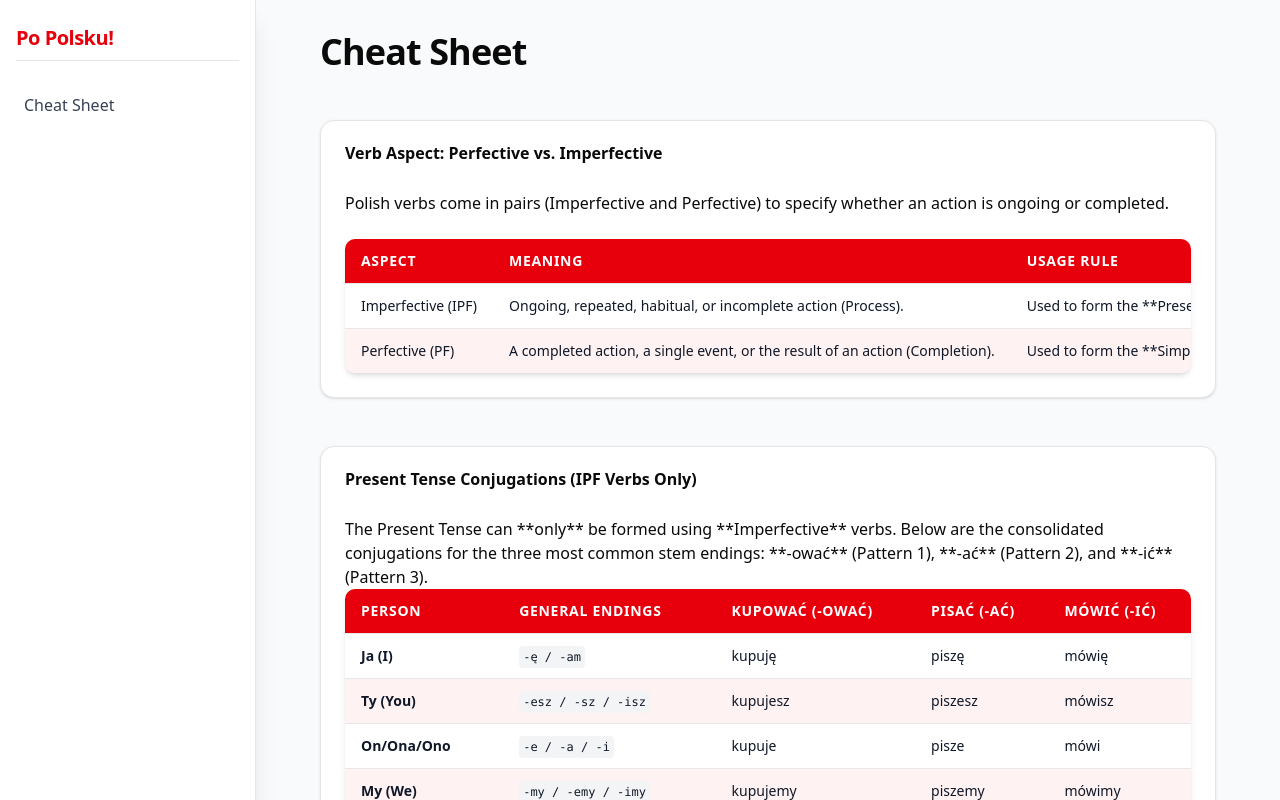
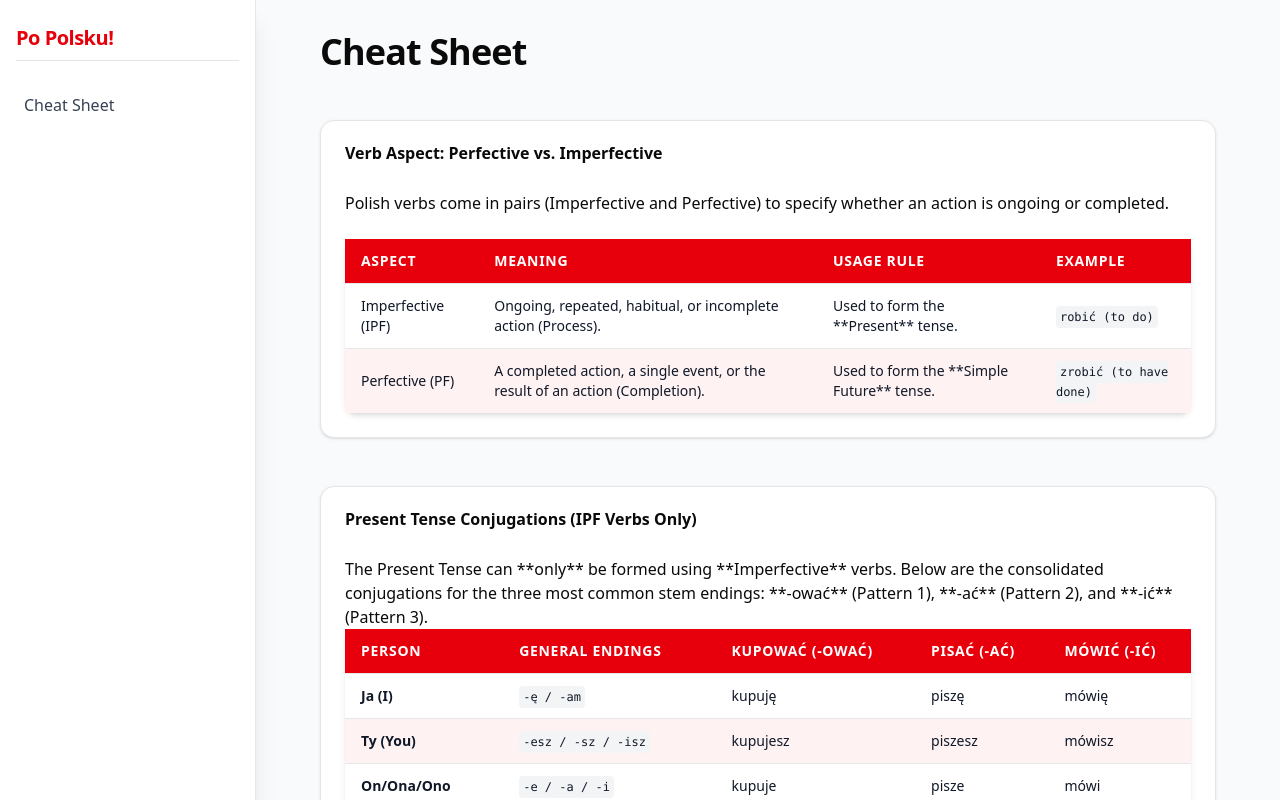
Before and after one commit to Crommy90/polish, a React (Vite) app: page /#/ in a window 1280 px wide. Built offline with nearby package versions, Linux system fonts and the light colour scheme.

Commit message:
Wrap it up

```diff
--- a/src/components/app-ui/table.tsx
+++ b/src/components/app-ui/table.tsx
@@ -11,10 +11,10 @@ const cn = (...classes: (string | boolean | undefined | null)[]): string => {
 
 export function Table({ headers, rows, className }: TableProps) {
   return (
-    <div
-      className={cn("w-full overflow-x-auto rounded-lg shadow-md", className)}
-    >
-      <table className="min-w-max divide-y divide-gray-200 dark:divide-gray-700 w-full">
+    // FIX: Removed overflow-x-auto from the wrapper.
+    <div className={cn("w-full rounded-lg shadow-md", className)}>
+      {/* FIX: Removed min-w-max so the table respects the parent's width */}
+      <table className="divide-y divide-gray-200 dark:divide-gray-700 w-full">
         <thead className="bg-red-600 text-white dark:bg-red-800">
           <tr>
             {headers.map((header, index) => (
@@ -40,7 +40,8 @@ export function Table({ headers, rows, className }: TableProps) {
               {row.map((cell, cellIndex) => (
                 <td
                   key={cellIndex}
-                  className="whitespace-nowrap px-4 py-3 text-sm"
+                  // FIX: Removed whitespace-nowrap to allow content to wrap
+                  className="px-4 py-3 text-sm"
                 >
                   {cell}
                 </td>
```
